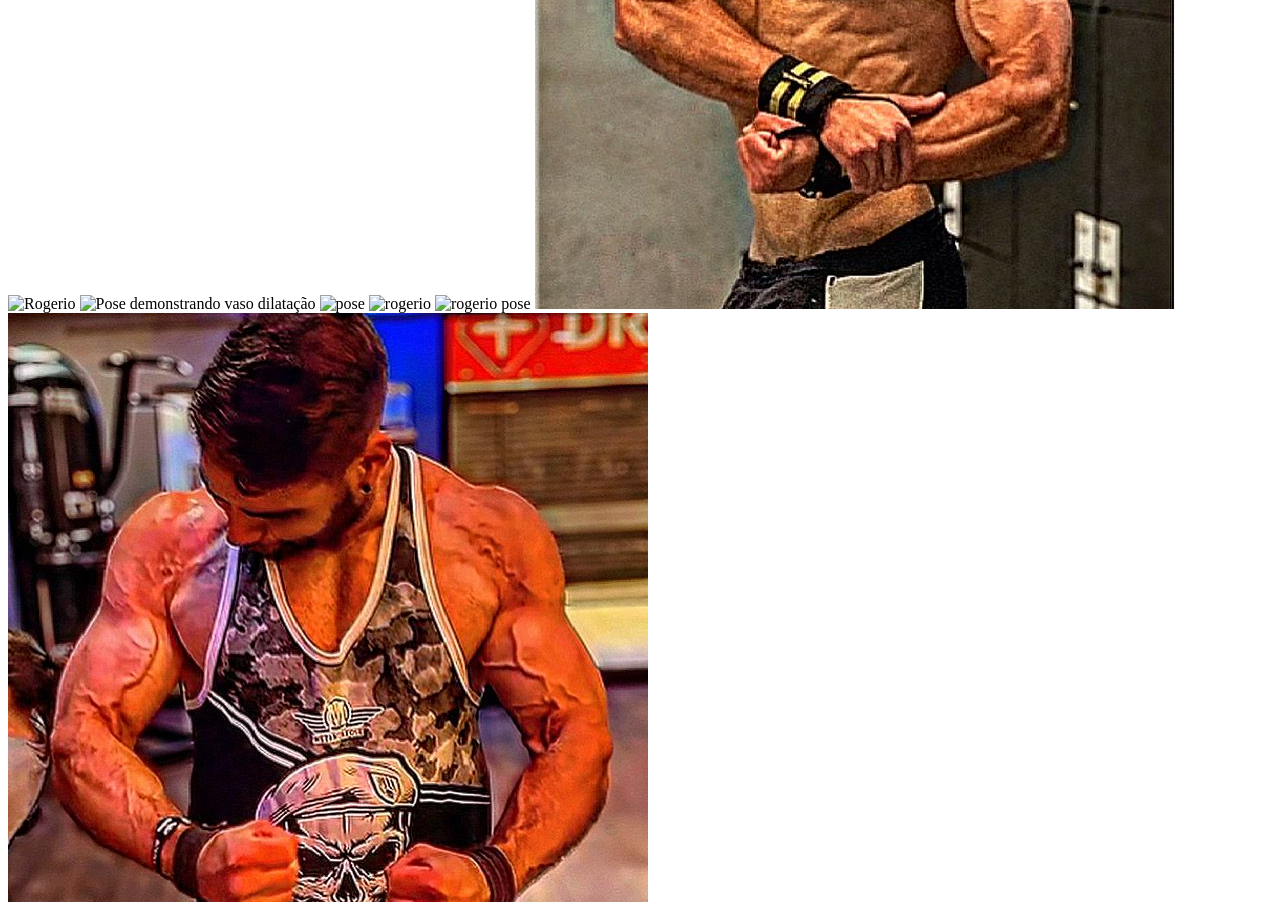
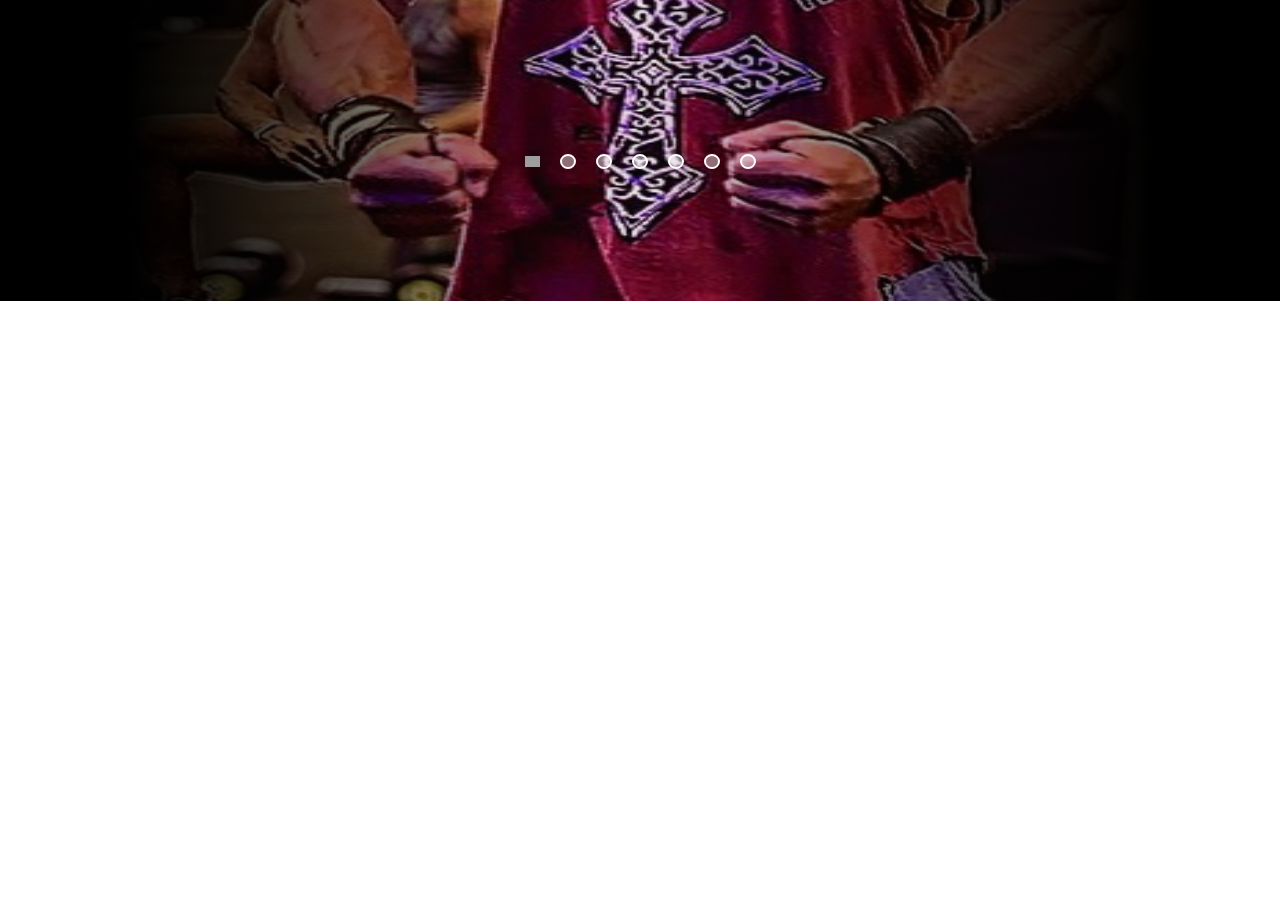
Before and after one commit to OFabuloso/rogerioBarutti, a website: page index.html in a window 1280 px wide. Shown: the part 499-1401 px from the top of the page. After the commit the page ends 800 px from the top, so only its background shows below. Drawn offline with Linux system fonts and the light colour scheme; the site is published under a folder, as on GitHub Pages, so addresses that start at the root find nothing; grey boxes are pictures that could not be loaded; a web font is replaced by a local one.

Commit message:
corrigindo o reconhecimento de arquivos

```diff
--- a/index.html
+++ b/index.html
@@ -12,26 +12,26 @@
       rel="stylesheet"
     />
     <title>Rogerio Barutti</title>
-    <link rel="stylesheet" href="/src/style.css" />
+    <link rel="stylesheet" href="src/style.css" />
   </head>
 
   <body>
     <main>
       <div class="carrossel">
         <img
-          src="/src/imagens/rogerioInicio.jpg"
+          src="src/imagens/rogerioInicio.jpg"
           alt="Rogerio"
           class="imagem ativa"
         />
         <img
-          src="/src/imagens/rogerio.jpg"
+          src="src/imagens/rogerio.jpg"
           alt="Pose demonstrando vaso dilatação"
           class="imagem"
         />
-        <img src="/src/imagens/rogerio1.jpg" alt="pose" class="imagem" />
-        <img src="/src/imagens/rogerio2.jpg" alt="rogerio" class="imagem" />
+        <img src="src/imagens/rogerio1.jpg" alt="pose" class="imagem" />
+        <img src="src/imagens/rogerio2.jpg" alt="rogerio" class="imagem" />
         <img
-          src="/src/imagens/rogerio3.jpg"
+          src="src/imagens/rogerio3.jpg"
           alt="rogerio pose"
           class="imagem"
         />
@@ -87,6 +87,6 @@
         </ul>
       </aside>
     </main>
-    <script src="/src/index.js"></script>
+    <script src="src/index.js"></script>
   </body>
 </html>
```
